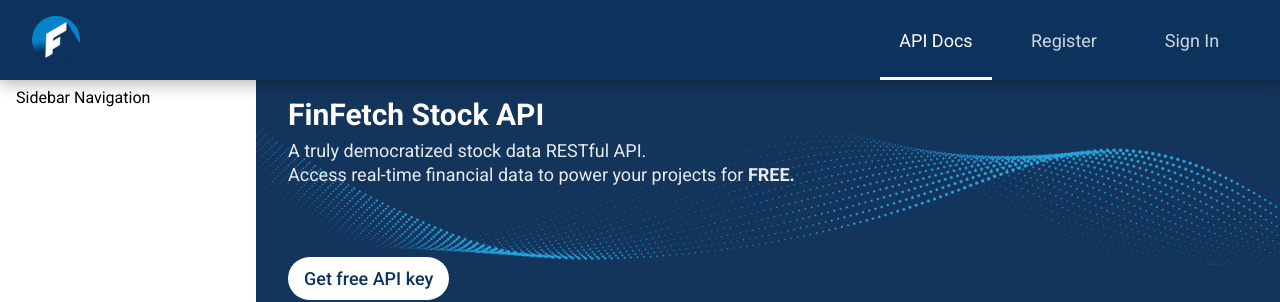
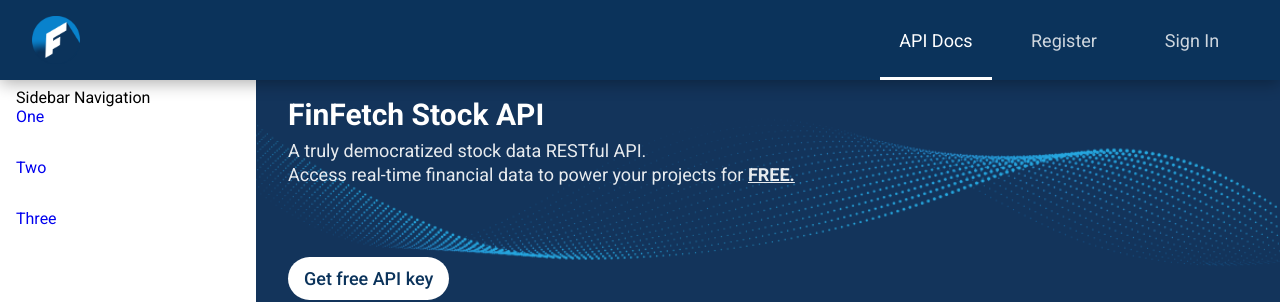
Before and after one commit to dnitecki/finfetch-ui, a React (Create React App) app: page /api/docs in a window 1280 px wide. Shown: the top 302 px of the page. Built offline with nearby package versions, Linux system fonts and the light colour scheme.

Commit message:
nav and smooth scrolling

```diff
--- a/src/app.scss
+++ b/src/app.scss
@@ -19,6 +19,10 @@ body,
 html {
   margin: 0;
   overflow: overlay;
+  scroll-behavior: smooth !important;
+}
+html:focus-within {
+  scroll-behavior: smooth;
 }
 .form-input {
   border: none;
--- a/src/apps/finfetch-api/pages/documentation/Documentation.jsx
+++ b/src/apps/finfetch-api/pages/documentation/Documentation.jsx
@@ -6,7 +6,6 @@ import { coy } from "react-syntax-highlighter/dist/esm/styles/prism";
 import { Helmet } from "react-helmet";
 import { stockPrice, stockInfo, stockNews } from "./StockResponses";
 import key from "../../../../assets/Key-icon.png";
-import banner from "../../../../assets/API-banner.png";
 
 export default function Documentation() {
   return (
@@ -19,6 +18,11 @@ export default function Documentation() {
           <div className="documentation-header"></div>
           <div className="documentation-sidebar-container">
             Sidebar Navigation
+            <div className="documentation-nav">
+              <a href="#stock-price">One</a>
+              <a href="#stock-info">Two</a>
+              <a href="#stock-news">Three</a>
+            </div>
           </div>
         </div>
         <div className="documentation-content-container">
@@ -32,7 +36,9 @@ export default function Documentation() {
                 <div>A truly democratized stock data RESTful API.</div>
                 <div>
                   Access real-time financial data to power your projects for
-                  <strong>&nbsp;FREE.</strong>
+                  <strong>
+                    &nbsp;<u>FREE.</u>
+                  </strong>
                 </div>
               </div>
               <div className="documentation-register-button">
@@ -52,7 +58,7 @@ export default function Documentation() {
               <div className="documentation-content-header">
                 API Documentation
               </div>
-              <div className="documentation-content">
+              <div id="stock-price" className="documentation-content">
                 <div className="documentation-text">
                   <div className="documentation-content-header-text">
                     Stock Price <div className="request-type-get">GET</div>
@@ -72,7 +78,7 @@ export default function Documentation() {
                   </SyntaxHighlighter>
                 </div>
               </div>
-              <div className="documentation-content">
+              <div id="stock-info" className="documentation-content">
                 <div className="documentation-text">
                   <div className="documentation-content-header-text">
                     Stock Info <div className="request-type-get">GET</div>
@@ -92,7 +98,7 @@ export default function Documentation() {
                   </SyntaxHighlighter>
                 </div>
               </div>
-              <div className="documentation-content">
+              <div id="stock-news" className="documentation-content">
                 <div className="documentation-text">
                   <div className="documentation-content-header-text">
                     Stock News <div className="request-type-get">GET</div>
--- a/src/apps/finfetch-api/pages/documentation/Documentation.scss
+++ b/src/apps/finfetch-api/pages/documentation/Documentation.scss
@@ -24,7 +24,7 @@
 }
 .documentation-content-container-scroll {
   display: flex;
-
+  scroll-behavior: smooth !important;
   height: 100%;
   width: 100%;
   flex-direction: column;
@@ -35,6 +35,7 @@
   display: flex;
   width: 100%;
   border-bottom: 1px solid #ccc;
+  scroll-margin-top: 5rem;
 }
 .documentation-content-wrapper {
   padding-top: 1rem;
@@ -73,6 +74,12 @@
 .documentation-sidebar-container {
   padding: 1rem;
   height: 100%;
+}
+.documentation-nav {
+  display: flex;
+  flex-direction: column;
+  row-gap: 2rem;
+  text-decoration: none;
 }
 .documentation-content-header {
   display: flex;
@@ -130,15 +137,6 @@
   -webkit-background-size: cover;
   -moz-background-size: cover;
   background-size: cover;
-}
-.documentation-banner {
-  position: fixed;
-  top: 0;
-  left: 0;
-
-  /* Preserve aspet ratio */
-  min-width: 100%;
-  min-height: 100%;
 }
 .documentation-register-text {
   display: flex;
```
Also changed, not shown: src/assets/API-banner.png.
